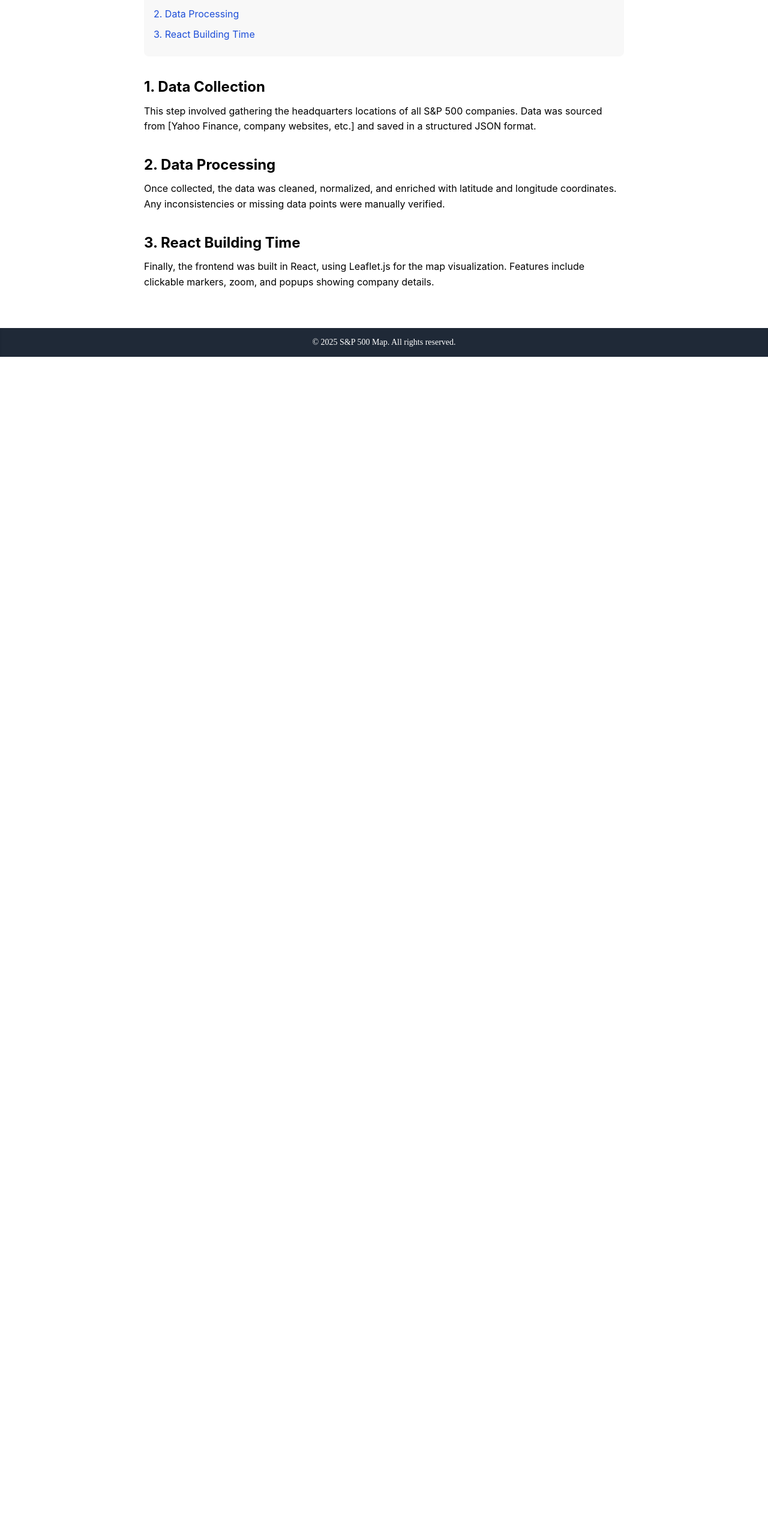
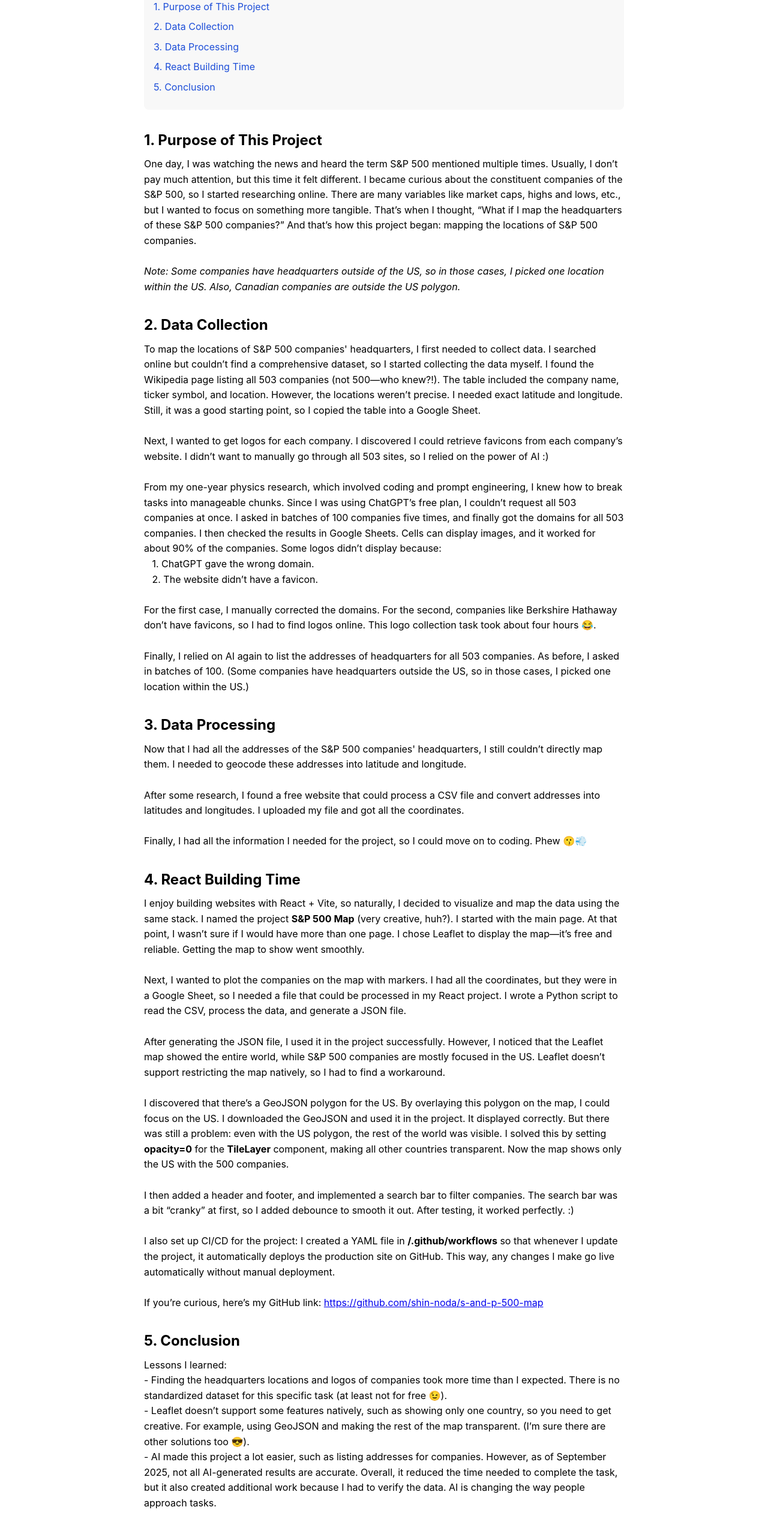
Before and after one commit to shin-noda/s-and-p-500-map, a React (Vite) app: page /s-and-p-500-map/about in a window 1280 px wide. Shown: the part 234-2782 px from the top of the page at 60% size. Before the commit the page ends 829 px from the top, so only its background shows below. Built offline with nearby package versions, Linux system fonts and the light colour scheme.

Commit message:
Modified the About page.

```diff
--- a/src/index.css
+++ b/src/index.css
@@ -1,4 +1,5 @@
 * {
   margin: 0;
   padding: 0;
+  font-family: "Inter", sans-serif;
 }
--- a/src/pages/about/About.css
+++ b/src/pages/about/About.css
@@ -2,8 +2,11 @@
   max-width: 800px;
   margin: 0 auto;
   padding: 2rem;
-  font-family: "Inter", sans-serif;
   line-height: 1.6;
+}
+
+.about-container h1 {
+  margin-bottom: 20px;
 }
 
 .about-toc {
@@ -47,3 +50,7 @@ section h2 {
 section p {
   margin-top: 0;
 }
+
+section code {
+  font-weight: bold;
+}
--- a/src/pages/about/About.tsx
+++ b/src/pages/about/About.tsx
@@ -11,42 +11,89 @@ const About = () => {
         <h2>Table of Contents</h2>
         <ul>
           <li>
-            <a href="#data-collection">1. Data Collection</a>
+            <a href="#purpose-project">1. Purpose of This Project</a>
           </li>
           <li>
-            <a href="#data-processing">2. Data Processing</a>
+            <a href="#data-collection">2. Data Collection</a>
           </li>
           <li>
-            <a href="#react-building">3. React Building Time</a>
+            <a href="#data-processing">3. Data Processing</a>
+          </li>
+          <li>
+            <a href="#react-building">4. React Building Time</a>
+          </li>
+          <li>
+            <a href="#conclusion">5. Conclusion</a>
           </li>
         </ul>
       </nav>
 
       {/* Sections */}
+      <section id="purpose-project">
+        <h2>1. Purpose of This Project</h2>
+        <p>
+          One day, I was watching the news and heard the term S&P 500 mentioned multiple times. Usually, I don’t pay much attention, but this time it felt different. I became curious about the constituent companies of the S&P 500, so I started researching online. There are many variables like market caps, highs and lows, etc., but I wanted to focus on something more tangible. That’s when I thought, “What if I map the headquarters of these S&P 500 companies?” And that’s how this project began: mapping the locations of S&P 500 companies. <br />
+          <br />
+          <em>Note: Some companies have headquarters outside of the US, so in those cases, I picked one location within the US. Also, Canadian companies are outside the US polygon.</em>
+        </p>
+      </section>
+
       <section id="data-collection">
-        <h2>1. Data Collection</h2>
+        <h2>2. Data Collection</h2>
         <p>
-          This step involved gathering the headquarters locations of all S&P
-          500 companies. Data was sourced from [Yahoo Finance, company websites,
-          etc.] and saved in a structured JSON format.
+          To map the locations of S&P 500 companies' headquarters, I first needed to collect data. I searched online but couldn’t find a comprehensive dataset, so I started collecting the data myself. I found the Wikipedia page listing all 503 companies (not 500—who knew?!). The table included the company name, ticker symbol, and location. However, the locations weren’t precise. I needed exact latitude and longitude. Still, it was a good starting point, so I copied the table into a Google Sheet. <br/>
+          <br/>
+          Next, I wanted to get logos for each company. I discovered I could retrieve favicons from each company’s website. I didn’t want to manually go through all 503 sites, so I relied on the power of AI :) <br/>
+          <br/>
+          From my one-year physics research, which involved coding and prompt engineering, I knew how to break tasks into manageable chunks. Since I was using ChatGPT’s free plan, I couldn’t request all 503 companies at once. I asked in batches of 100 companies five times, and finally got the domains for all 503 companies. I then checked the results in Google Sheets. Cells can display images, and it worked for about 90% of the companies. Some logos didn’t display because: <br/>
+          &nbsp;&nbsp; 1. ChatGPT gave the wrong domain. <br/>
+          &nbsp;&nbsp; 2. The website didn’t have a favicon. <br/>
+          <br/>
+          For the first case, I manually corrected the domains. For the second, companies like Berkshire Hathaway don’t have favicons, so I had to find logos online. This logo collection task took about four hours 😂. <br/>
+          <br/>
+          Finally, I relied on AI again to list the addresses of headquarters for all 503 companies. As before, I asked in batches of 100. (Some companies have headquarters outside the US, so in those cases, I picked one location within the US.)
         </p>
       </section>
 
       <section id="data-processing">
-        <h2>2. Data Processing</h2>
+        <h2>3. Data Processing</h2>
         <p>
-          Once collected, the data was cleaned, normalized, and enriched with
-          latitude and longitude coordinates. Any inconsistencies or missing
-          data points were manually verified.
+          Now that I had all the addresses of the S&P 500 companies' headquarters, I still couldn’t directly map them. I needed to geocode these addresses into latitude and longitude. <br/><br/>
+
+          After some research, I found a free website that could process a CSV file and convert addresses into latitudes and longitudes. I uploaded my file and got all the coordinates. <br/><br/>
+
+          Finally, I had all the information I needed for the project, so I could move on to coding. Phew 😗💨
         </p>
       </section>
 
       <section id="react-building">
-        <h2>3. React Building Time</h2>
+        <h2>4. React Building Time</h2>
         <p>
-          Finally, the frontend was built in React, using Leaflet.js for the
-          map visualization. Features include clickable markers, zoom, and
-          popups showing company details.
+          I enjoy building websites with React + Vite, so naturally, I decided to visualize and map the data using the same stack. I named the project <strong>S&P 500 Map</strong> (very creative, huh?). I started with the main page. At that point, I wasn’t sure if I would have more than one page. I chose Leaflet to display the map—it’s free and reliable. Getting the map to show went smoothly. <br/>
+          <br/>
+          Next, I wanted to plot the companies on the map with markers. I had all the coordinates, but they were in a Google Sheet, so I needed a file that could be processed in my React project. I wrote a Python script to read the CSV, process the data, and generate a JSON file. <br/>
+          <br/>
+          After generating the JSON file, I used it in the project successfully. However, I noticed that the Leaflet map showed the entire world, while S&P 500 companies are mostly focused in the US. Leaflet doesn’t support restricting the map natively, so I had to find a workaround. <br/>
+          <br/>
+          I discovered that there’s a GeoJSON polygon for the US. By overlaying this polygon on the map, I could focus on the US. I downloaded the GeoJSON and used it in the project. It displayed correctly. But there was still a problem: even with the US polygon, the rest of the world was visible. I solved this by setting <code>opacity={0}</code> for the <code>TileLayer</code> component, making all other countries transparent. Now the map shows only the US with the 500 companies. <br/>
+          <br/>
+          I then added a header and footer, and implemented a search bar to filter companies. The search bar was a bit “cranky” at first, so I added debounce to smooth it out. After testing, it worked perfectly. :) <br/>
+          <br/>
+          I also set up CI/CD for the project: I created a YAML file in <code>/.github/workflows</code> so that whenever I update the project, it automatically deploys the production site on GitHub. This way, any changes I make go live automatically without manual deployment. <br/>
+          <br/>
+          If you’re curious, here’s my GitHub link: <a href="https://github.com/shin-noda/s-and-p-500-map" target="_blank" rel="noopener noreferrer">https://github.com/shin-noda/s-and-p-500-map</a>
+        </p>
+      </section>
+
+      <section id="conclusion">
+        <h2>5. Conclusion</h2>
+        <p>
+          Lessons I learned: <br/>
+          - Finding the headquarters locations and logos of companies took more time than I expected. There is no standardized dataset for this specific task (at least not for free 😉).<br/>
+          - Leaflet doesn’t support some features natively, such as showing only one country, so you need to get creative. For example, using GeoJSON and making the rest of the map transparent. (I’m sure there are other solutions too 😎).<br/>
+          - AI made this project a lot easier, such as listing addresses for companies. However, as of September 2025, not all AI-generated results are accurate. Overall, it reduced the time needed to complete the task, but it also created additional work because I had to verify the data. AI is changing the way people approach tasks.<br/><br/>
+
+          Thank you for reading this page! Take care :)
         </p>
       </section>
 
--- a/src/pages/analysis/Analysis.css
+++ b/src/pages/analysis/Analysis.css
@@ -2,7 +2,6 @@
   max-width: 800px;
   margin: 0 auto;
   padding: 2rem 1rem;
-  color: #1f2937; /* slate-800 */
   line-height: 1.6;
 }
 
@@ -10,7 +9,6 @@
   font-size: 2rem;
   font-weight: bold;
   margin-bottom: 1.5rem;
-  color: #111827; /* slate-900 */
 }
 
 .analysis-intro {
@@ -23,7 +21,6 @@
   font-weight: 600;
   margin-top: 2rem;
   margin-bottom: 1rem;
-  color: #374151; /* slate-700 */
 }
 
 .analysis-list {
@@ -39,5 +36,4 @@
 .analysis-fun {
   margin-top: 1rem;
   font-size: 1.05rem;
-  color: #111827;
 }
```
